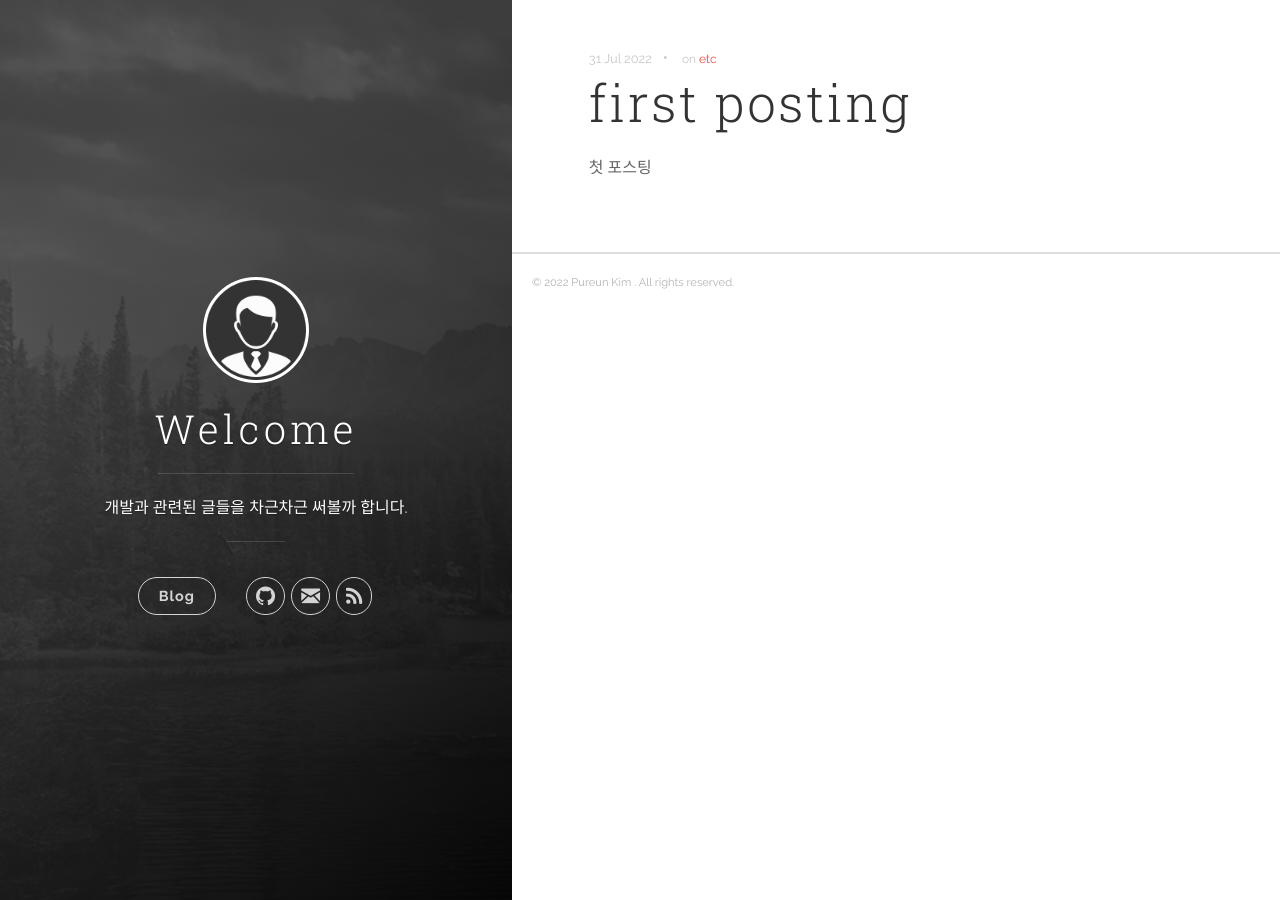
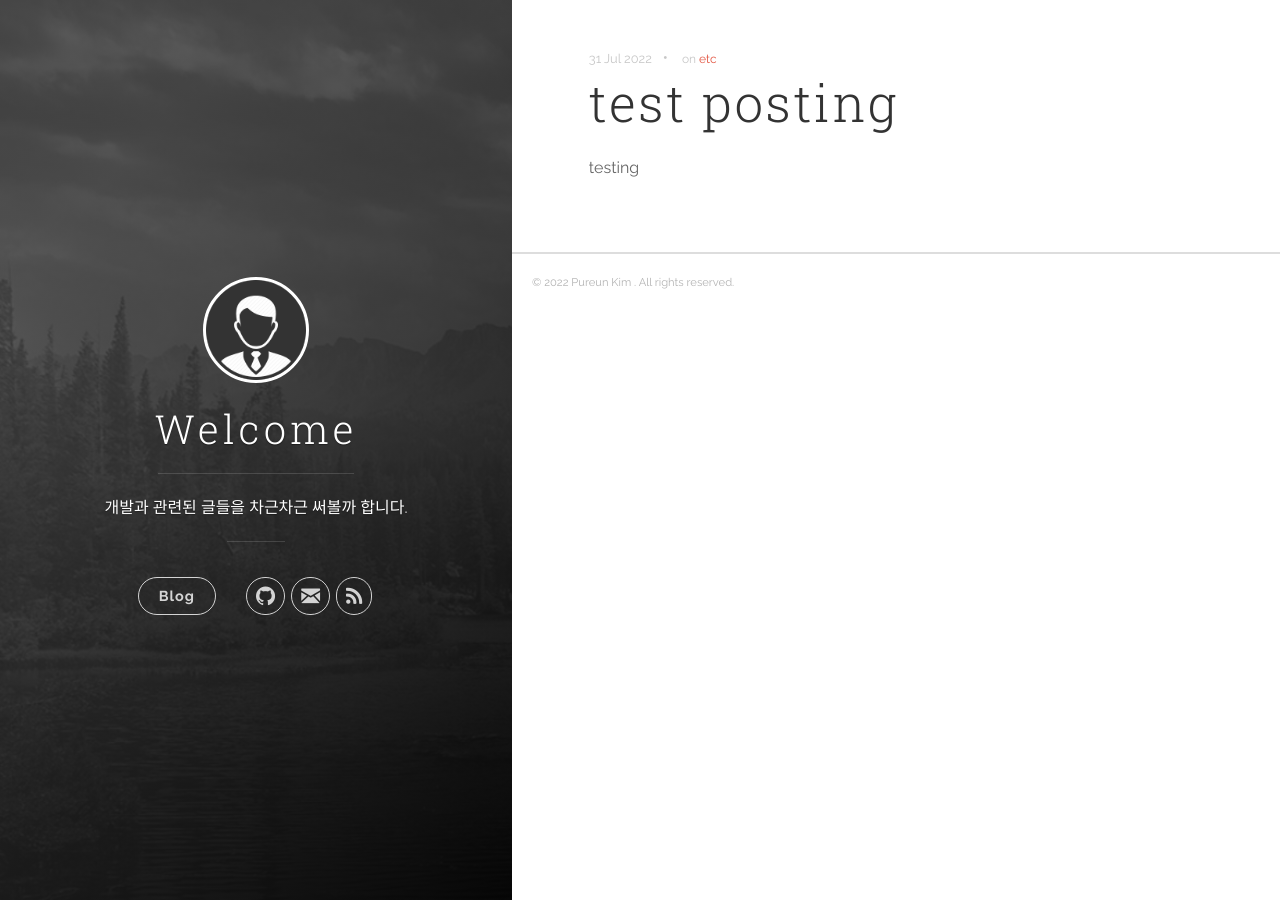
Before and after one commit to PR-Kim/pr-kim.github.io, a Jekyll site: the page built from _posts/2022-07-31-test-posting.markdown, in a window 1280 px wide. Built offline with Jekyll 4.4.1, drawn with Linux system fonts in a browser that asks for light colours.

Commit message:
change post

```diff
--- a/_posts/2022-07-31-First-posting.markdown
+++ b/_posts/2022-07-31-test-posting.markdown
@@ -1,10 +1,10 @@
 ---
-title:  "first posting"
+title:  "test posting"
 date:   2022-07-31
 categories: [etc]
 tags: [etc]
 ---
-첫 포스팅
+testing
 
 <!--
 To add new posts, simply add a file in the `_posts` directory that follows the convention `YYYY-MM-DD-name-of-post.ext` and includes the necessary front matter. Take a look at the source for this post to get an idea about how it works.
```
Also changed, not shown: 1 other file.
